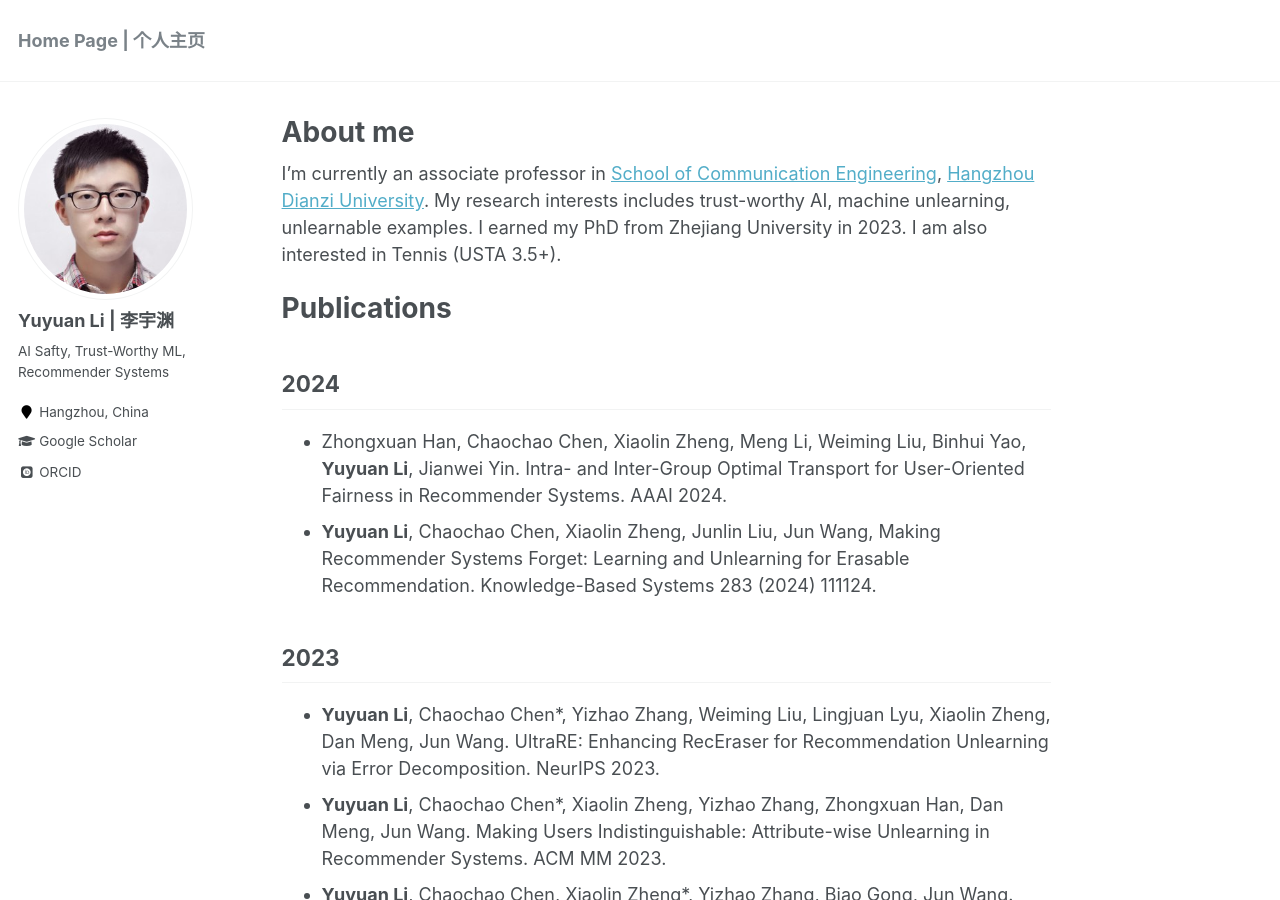
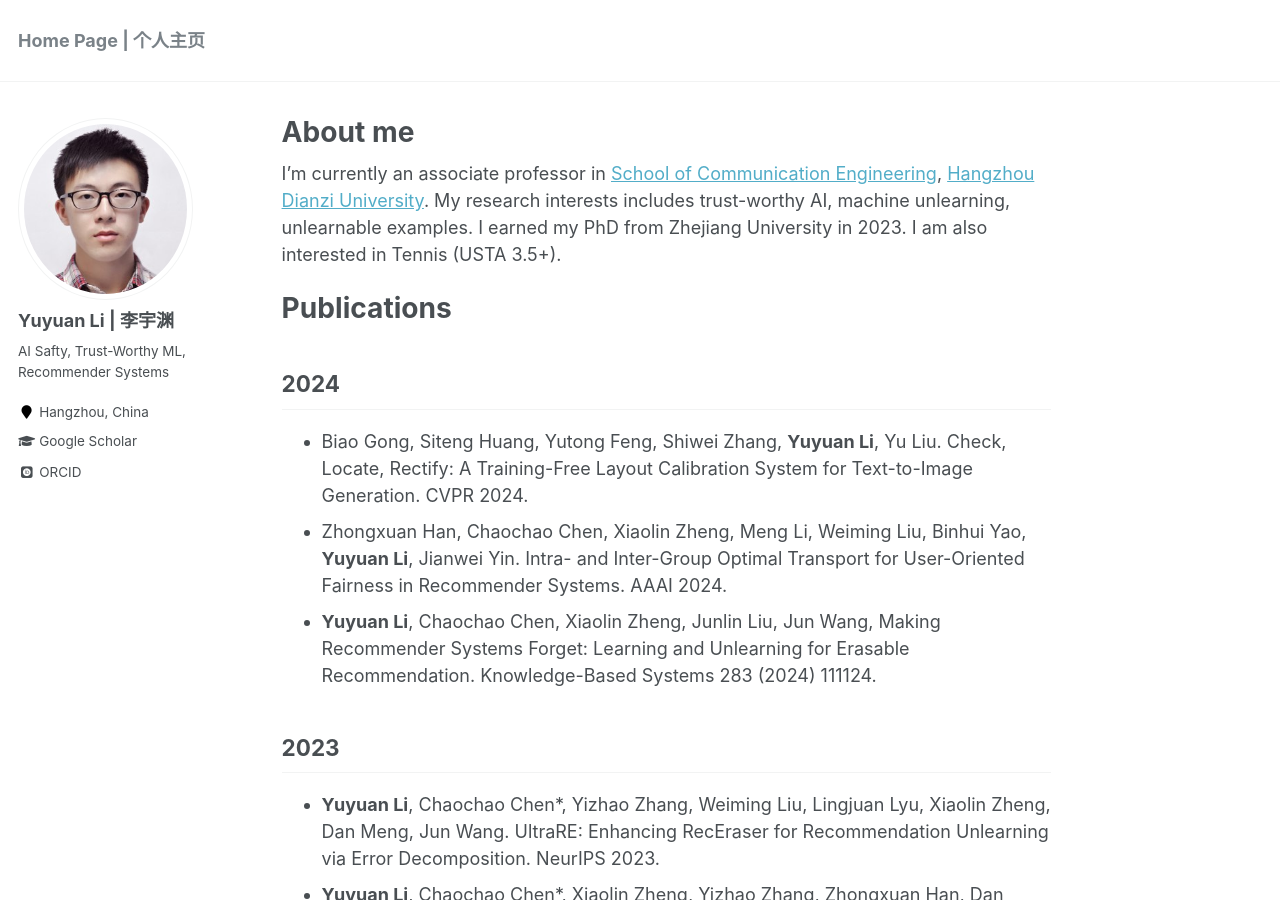
Before and after one commit to y2li-per/y2li.github.io, a Jekyll site: the page built from _pages/about.md, in a window 1280 px wide and 900 px high. Built offline with Jekyll 4.4.1, drawn with Linux system fonts in a browser that asks for light colours; some web fonts are replaced.

Commit message:
add cvpr

```diff
--- a/_pages/about.md
+++ b/_pages/about.md
@@ -15,6 +15,7 @@ Publications
 
 2024
 ------
+* Biao Gong, Siteng Huang, Yutong Feng, Shiwei Zhang, **Yuyuan Li**, Yu Liu. Check, Locate, Rectify: A Training-Free Layout Calibration System for Text-to-Image Generation. CVPR 2024.
 * Zhongxuan Han, Chaochao Chen, Xiaolin Zheng, Meng Li, Weiming Liu, Binhui Yao, **Yuyuan Li**, Jianwei Yin. Intra- and Inter-Group Optimal Transport for User-Oriented Fairness in Recommender Systems. AAAI 2024.
 * **Yuyuan Li**, Chaochao Chen, Xiaolin Zheng, Junlin Liu, Jun Wang, Making Recommender Systems Forget: Learning and Unlearning for Erasable Recommendation. Knowledge-Based Systems 283 (2024) 111124.
 
```
